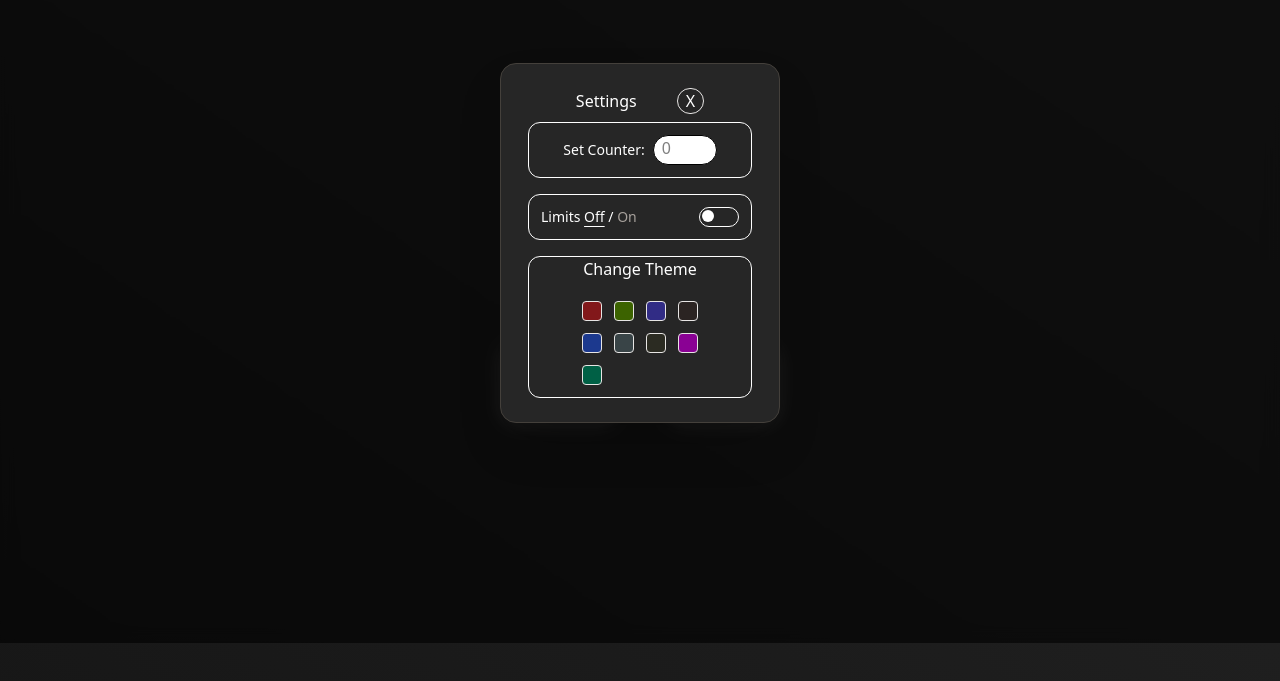
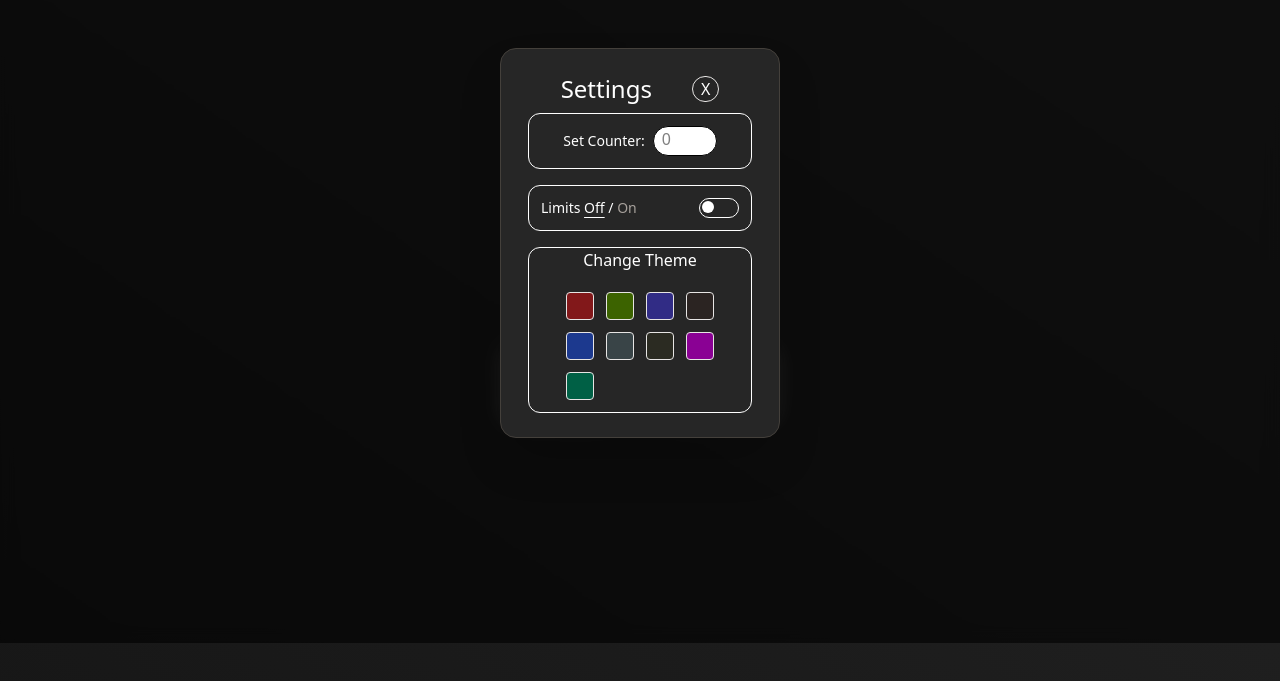
Before and after one commit to VanshSomal/Counter-App, a website: page index.html in a window 1280 px wide. Both pictures are taken after a click on the button "⚙️". Shown: the part 157-838 px from the top of the page. Drawn offline with Linux system fonts and the light colour scheme.

Commit message:
feat:hover effect added to color themes

```diff
--- a/index.html
+++ b/index.html
@@ -24,7 +24,7 @@
 
     <div id="settingsModal" class="hidden fixed inset-0 m-auto h-fit flex flex-col justify-center items-center w-70 bg-neutral-800 border border-stone-700 p-6 rounded-2xl shadow-2xl z-50 gap-2 text-white">
         <div class="flex justify-center items-center gap-10">
-            <h2 class="flex items-center">Settings</h2>
+            <h2 class="flex items-center hover:underline text-2xl">Settings</h2>
             <button id="closeModalBtn"class="flex justify-end rounded-full px-2 border border-stone-200 transition-colors">X</button>
         </div>
         <div class="flex flex-col gap-4">
@@ -51,17 +51,17 @@
                 </div>
             </div>
             <div class="flex flex-col justify-center items-center border border-white rounded-xl">
-                <button class="hover:underline">Change Theme</button>
+                <button class="hover:underline ">Change Theme</button>
                 <div class="grid grid-cols-4 gap-3 p-3  w-fit mt-2">
-                    <div class=" bg-red-900 w-5 h-5 rounded border border-stone-200" onclick="changeTheme('red')"id="js-red"></div>
-                    <div class="bg-lime-800 w-5 h-5 rounded  border border-stone-200" onclick="changeTheme('lime')"></div>
-                    <div class="bg-indigo-900 w-5 h-5 rounded border border-stone-200" onclick="changeTheme('indigo')"></div>
-                    <div class="bg-taupe-800 w-5 h-5 rounded border border-stone-200" onclick="changeTheme('taupe')"></div>
-                    <div class="bg-blue-900 w-5 h-5 rounded border border-stone-200" onclick="changeTheme('blue')"></div>
-                    <div class="bg-mist-700 w-5 h-5 rounded border border-stone-200" onclick="changeTheme('mist')"></div>
-                    <div class="bg-olive-800 w-5 h-5 rounded border border-stone-200" onclick="changeTheme('olive')"></div>
-                    <div class="bg-fuchsia-800 w-5 h-5 rounded border border-stone-200" onclick="changeTheme('fuchsia')"></div>
-                    <div class="bg-emerald-800 w-5 h-5 rounded border border-stone-200" onclick="changeTheme('emerald')"></div>
+                    <div class=" bg-red-900 w-7 h-7 rounded border border-stone-200 cursor-pointer transition-transform duration-200 hover:scale-125" onclick="changeTheme('red')"id="js-red"></div>
+                    <div class="bg-lime-800 w-7 h-7 rounded  border border-stone-200 cursor-pointer transition-transform duration-200 hover:scale-125" onclick="changeTheme('lime')"></div>
+                    <div class="bg-indigo-900 w-7 h-7 rounded border border-stone-200 cursor-pointer transition-transform duration-200 hover:scale-125" onclick="changeTheme('indigo')"></div>
+                    <div class="bg-taupe-800 w-7 h-7 rounded border border-stone-200 cursor-pointer transition-transform duration-200 hover:scale-125" onclick="changeTheme('taupe')"></div>
+                    <div class="bg-blue-900 w-7 h-7 rounded border border-stone-200 cursor-pointer transition-transform duration-200 hover:scale-125" onclick="changeTheme('blue')"></div>
+                    <div class="bg-mist-700 w-7 h-7 rounded border border-stone-200 cursor-pointer transition-transform duration-200 hover:scale-125" onclick="changeTheme('mist')"></div>
+                    <div class="bg-olive-800 w-7 h-7 rounded border border-stone-200 cursor-pointer transition-transform duration-200 hover:scale-125" onclick="changeTheme('olive')"></div>
+                    <div class="bg-fuchsia-800 w-7 h-7 rounded border border-stone-200 cursor-pointer transition-transform duration-200 hover:scale-125" onclick="changeTheme('fuchsia')"></div>
+                    <div class="bg-emerald-800 w-7 h-7 rounded border border-stone-200 cursor-pointer transition-transform duration-200 hover:scale-125" onclick="changeTheme('emerald')"></div>
                 </div>
             </div>
         </div>
```
Also changed, not shown: output.css.
